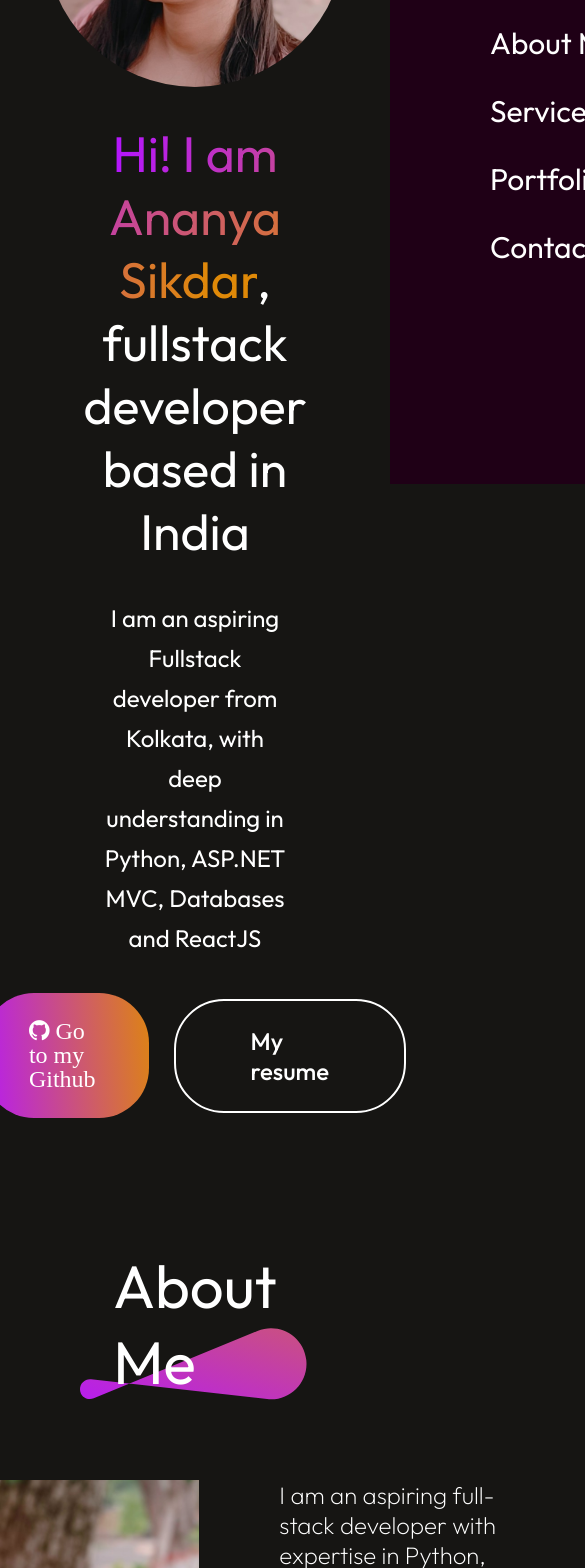
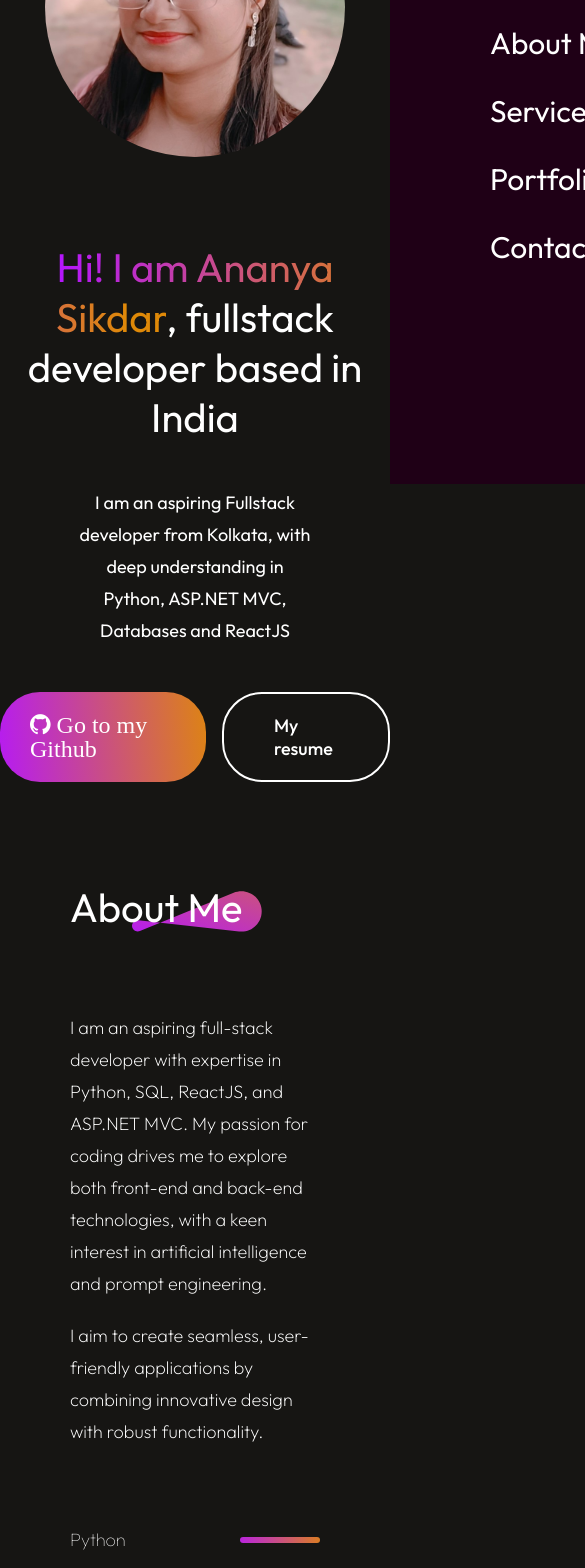
Before and after one commit to sikdarananya/Ananya_Sikdar, a React (Vite) app: page / in a window 390 px wide. Shown: the part 360-1928 px from the top of the page, 585 px wide, since content can reach past the window. Built offline with nearby package versions, Linux system fonts and the light colour scheme.

Commit message:
partially responsive

```diff
--- a/src/Components/About/About.css
+++ b/src/Components/About/About.css
@@ -138,3 +138,67 @@
     transform: scale(1.12);
     transition: 0.5s;
 }
+
+@media(max-width:768px){
+    .about{
+        gap: 80px;
+        margin: 50px 70px;
+        align-items: start;
+    }
+
+    .about-title h1{
+        font-size: 40px;
+        padding: 0;
+    }
+
+    .about-title img{
+        width: 130px;
+        right: -20px;
+    }
+
+    .about-section{
+        flex-direction: column;
+    }
+
+    .about-left{
+        display: none;
+    }
+
+    .about-para{
+        font-size: 18px;
+        line-height: 32px;
+    }
+
+    .about-skill{
+       gap: 20px;
+       align-items: center;
+    }
+
+    .about-skill p{
+        font-size: 18px;
+    }
+
+    .about-skill hr{
+        height: 6px;
+    }
+
+    .about-achievements{
+        justify-content: space-between;
+    }
+
+    .about-achievement{
+        gap: 20px;
+        margin-right: 10px;
+    }
+
+    .about-achievement h1{
+        font-size: 22px;
+        font-weight: 600;
+    }
+
+    .about-achievement p{
+        font-size: 16px;
+        margin-right: 10px;
+
+    }
+}
--- a/src/Components/Hero/Hero.css
+++ b/src/Components/Hero/Hero.css
@@ -85,3 +85,40 @@
 {
     border-color: #B415FF;
 }
+
+@media(max-width:768px){
+    .hero img{
+        margin-top: 120px;
+        width: 300px;
+    }
+
+    .hero h1{
+        margin-top: 50px;
+        width: 90%;
+        font-size: 40px;
+    }
+
+    .hero p{
+        width: 60%;
+        font-size: 18px;
+        line-height: 32px;
+        margin: 10px 0px;
+    }
+
+    .hero-action{
+        gap: 16px;
+        font-size: 18px;
+        font-weight: 500;
+        margin-bottom: 50px;
+    }
+
+    .hero-connect{
+        padding: 20px 30px;
+        border-radius: 40px;
+    }
+
+    .hero-resume{
+        padding: 20px 50px;
+        border-radius: 40px;
+    }
+}
--- a/src/Components/MyWork/MyWork.css
+++ b/src/Components/MyWork/MyWork.css
@@ -62,3 +62,22 @@
     gap: 30px;
     transition: 0.6s;
 }
+
+@media(max-width:768px){
+    .mywork{
+        gap: 70px;
+        margin: 20px 70px;
+        align-items: start;
+
+    }
+
+    .mywork-title h1{
+        padding: 0;
+        font-size: 40px;
+    }
+
+    .mywork-title h1{
+        width: 130px;
+        margin-right: -20px;
+    }
+}
--- a/src/Components/Services/Services.css
+++ b/src/Components/Services/Services.css
@@ -77,3 +77,50 @@
     transform: scale(1.05);
     transition: 0.4s;
 }
+
+@media(max-width:768px)
+{
+    .services{
+        align-items: start;
+        gap: 70px;
+    margin: 20px 70px;
+    }
+
+    .services-title h1{
+        padding: 0;
+        font-size: 40px;
+    }
+
+    .services-title img{
+        width: 130px;
+        margin-right: -20px;
+    }
+
+    .services-format{
+        gap: 20px;
+        padding: 32px;
+    }
+
+    .services-format h2{
+        font-size: 28px;
+
+    }
+
+    .services-format p{
+        font-size: 18px;
+        line-height: 32px;
+        max-width: 300px;
+    }
+
+    .services-readmore img{
+        width: 20px;
+
+    }
+
+    .services-container{
+        grid-template-columns: 1fr 1fr;
+        gap: 30px;
+    }
+
+
+}
```
